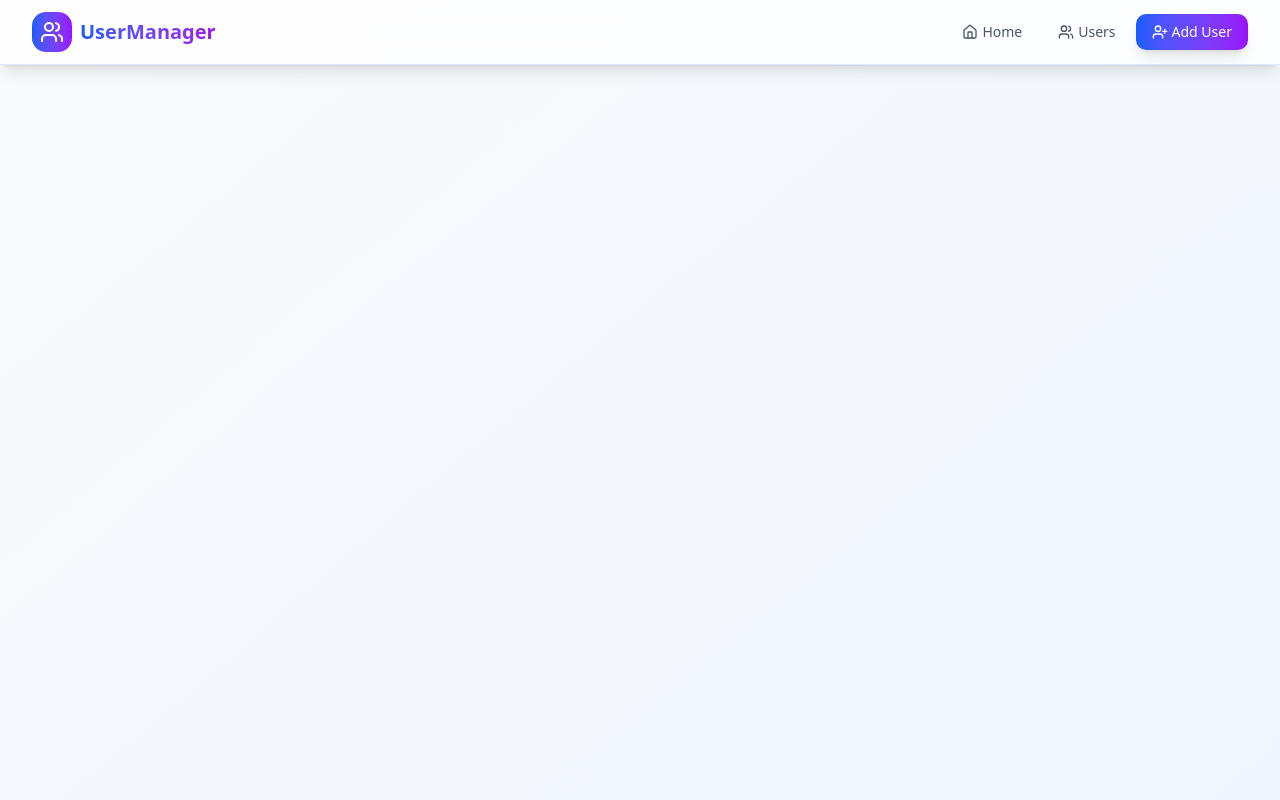
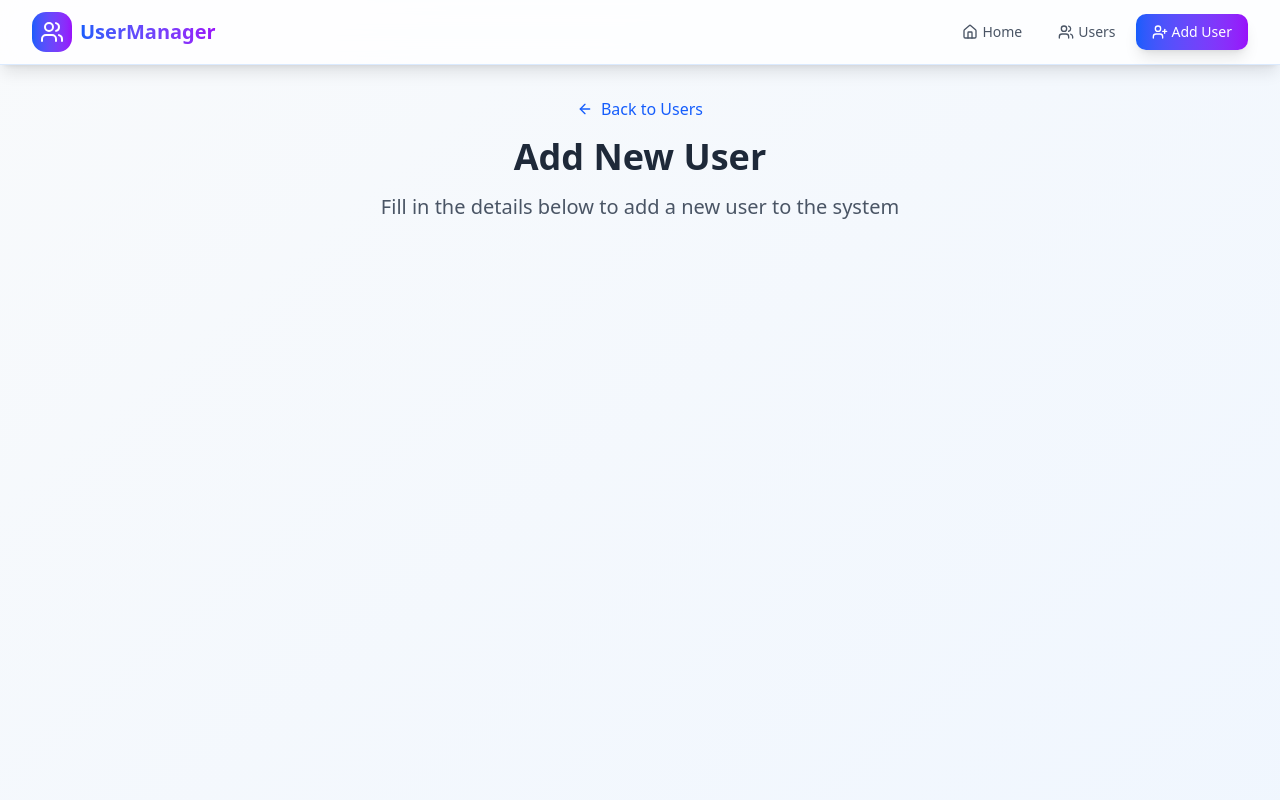
Before and after one commit to immalino/user-manager, a React app in the folder client/: page /add-user in a window 1280 px wide. Shown: the top 800 px of the page. Built offline with nearby package versions, Linux system fonts and the light colour scheme; the HTML template or start-up script is replaced by a standard one; what hono would draw is missing.

Commit message:
feat(addUser): add header component for add user page

```diff
--- /dev/null
+++ b/client/src/routes/add-user/-components/header.tsx
@@ -0,0 +1,22 @@
+import { Link } from "@tanstack/react-router";
+import { ArrowLeft } from "lucide-react";
+
+const Header = () => {
+  return (
+    <div className="text-center mb-8">
+      <Link
+        to="/users"
+        className="inline-flex items-center text-blue-600 hover:text-blue-700 mb-4 transition-colors duration-200"
+      >
+        <ArrowLeft className="w-4 h-4 mr-2" />
+        Back to Users
+      </Link>
+
+      <h1 className="text-4xl font-bold text-gray-800 mb-4">Add New User</h1>
+      <p className="text-xl text-gray-600">
+        Fill in the details below to add a new user to the system
+      </p>
+    </div>
+  );
+};
+export default Header;
--- a/client/src/routes/add-user/index.tsx
+++ b/client/src/routes/add-user/index.tsx
@@ -1,4 +1,5 @@
 import { createFileRoute } from "@tanstack/react-router";
+import Header from "./-components/header";
 
 export const Route = createFileRoute("/add-user/")({
   component: RouteComponent,
@@ -7,7 +8,9 @@ export const Route = createFileRoute("/add-user/")({
 function RouteComponent() {
   return (
     <div className="min-h-screen py-8 px-4 sm:px-6 lg:px-8">
-      <div className="max-w-2xl mx-auto"></div>
+      <div className="max-w-2xl mx-auto">
+        <Header />
+      </div>
     </div>
   );
 }
```
